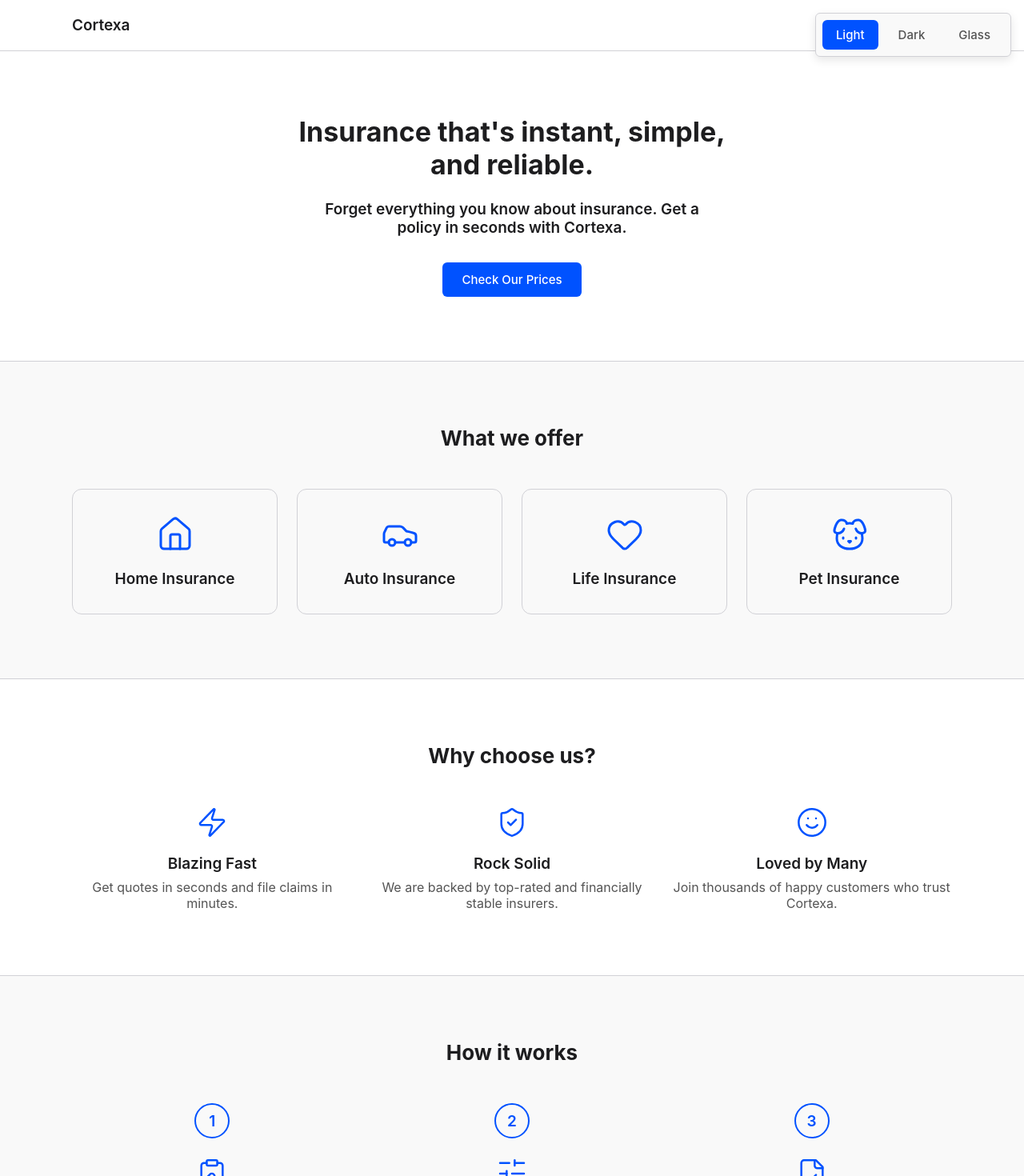
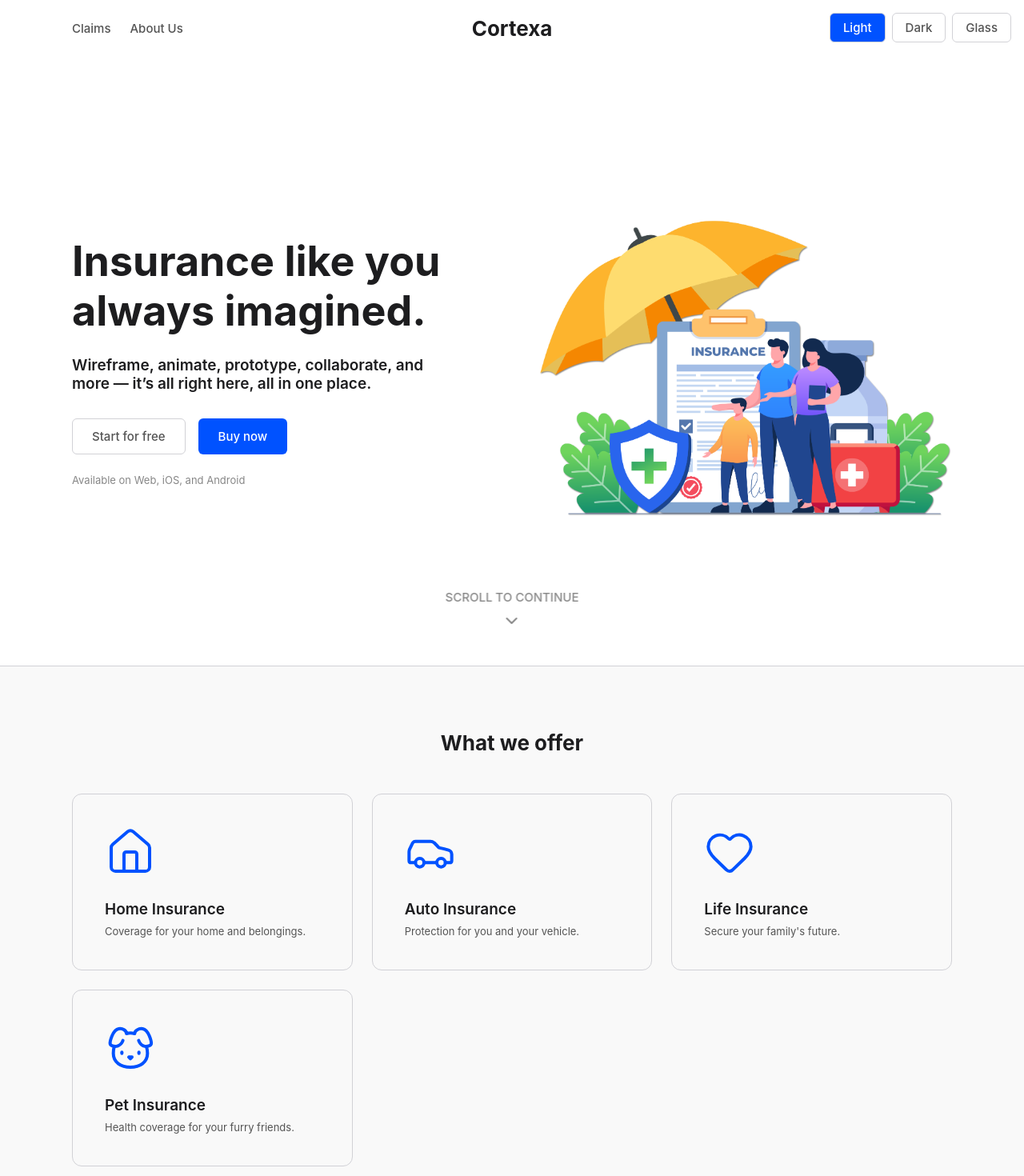
Before and after one commit to juanpatriciodoyle/cortexa-insurance, a React (Create React App) app: page / in a window 1280 px wide. Shown: the top 1470 px of the page at 80% size. Built offline with nearby package versions, Linux system fonts and the light colour scheme.

Commit message:
update a refined hero section

```diff
--- a/package.json
+++ b/package.json
@@ -1,4 +1,5 @@
 {
+  "homepage": "https://juanpatriciodoyle.github.io/cortexa-insurance",
   "name": "cortexa-insurance",
   "version": "0.1.0",
   "private": true,
@@ -44,5 +45,8 @@
       "last 1 firefox version",
       "last 1 safari version"
     ]
+  },
+  "devDependencies": {
+    "gh-pages": "^6.3.0"
   }
 }
--- a/src/components/ThemeSelector.tsx
+++ b/src/components/ThemeSelector.tsx
@@ -2,23 +2,18 @@ import React from 'react';
 import styled from 'styled-components';
 
 const SelectorWrapper = styled.div`
-  position: fixed;
-  top: 1rem;
-  right: 1rem;
-  z-index: 1000;
-  background: ${({ theme }) => theme.colors.subtleBackground};
-  padding: 0.5rem;
-  border-radius: ${({ theme }) => theme.sizing.borderRadius.buttons};
-  border: 1px solid ${({ theme }) => theme.colors.borders};
+    position: absolute;
+    right: 0;
+    z-index: 99;
     display: flex;
+    justify-content: flex-end;
+    padding: 1rem;
     gap: 0.5rem;
-  box-shadow: 0 4px 12px rgba(0, 0, 0, 0.1);
-  transition: background-color 0.3s ease, border-color 0.3s ease;
 `;
 
 const ThemeButton = styled.button<{ $isActive: boolean }>`
     padding: 0.5rem 1rem;
-  border: 1px solid transparent;
+    border: 1px solid ${({ theme }) => theme.colors.borders};
     background-color: ${({ $isActive, theme }) => ($isActive ? theme.colors.primary : 'transparent')};
     color: ${({ $isActive, theme }) => ($isActive ? '#FFFFFF' : theme.colors.textBody)};
     cursor: pointer;
@@ -29,7 +24,7 @@ const ThemeButton = styled.button<{ $isActive: boolean }>`
     transition: background-color 0.2s ease, color 0.2s ease;
 
     &:hover {
-    background-color: ${({ $isActive, theme }) => ($isActive ? theme.colors.primary : theme.colors.borders)};
+        border-color: ${({ theme }) => theme.colors.primary};
     }
 `;
 
@@ -46,7 +41,7 @@ const themeOptions: { key: ThemeKey; name: string }[] = [
     { key: 'glass', name: 'Glass' },
 ];
 
-const ThemeSelector: React.FC<ThemeSelectorProps> = ({ setTheme, currentThemeKey }) => {
+function ThemeSelector({ setTheme, currentThemeKey }: ThemeSelectorProps) {
     return (
         <SelectorWrapper>
             {themeOptions.map((option) => (
@@ -60,6 +55,6 @@ const ThemeSelector: React.FC<ThemeSelectorProps> = ({ setTheme, currentThemeKey
             ))}
         </SelectorWrapper>
     );
-};
+}
 
 export default ThemeSelector;
--- a/src/components/layout/Header.tsx
+++ b/src/components/layout/Header.tsx
@@ -3,26 +3,38 @@ import styled from 'styled-components';
 import { Link } from 'react-router-dom';
 import { Container } from '../ui/Container';
 import Text from '../../styles/Text';
+import useScrollPosition from '../../hooks/useScrollPosition';
 
-const HeaderWrapper = styled.header`
+const HeaderWrapper = styled.header<{ $isScrolled: boolean }>`
     padding: 20px 0;
-    background-color: ${({ theme }) => theme.colors.background};
-    border-bottom: 1px solid ${({ theme }) => theme.colors.borders};
+    background-color: ${({ theme, $isScrolled }) => ($isScrolled ? theme.colors.background : 'transparent')};
+    border-bottom: 1px solid ${({ theme, $isScrolled }) => ($isScrolled ? theme.colors.borders : 'transparent')};
     position: sticky;
     top: 0;
     z-index: 10;
-    transition: background-color 0.3s ease, border-color 0.3s ease;
+    transition: background-color 0.3s ease, border-color 0.3s ease, box-shadow 0.3s ease;
+    box-shadow: ${({ $isScrolled }) => ($isScrolled ? '0 2px 10px rgba(0, 0, 0, 0.05)' : 'none')};
 `;
 
 const Nav = styled.nav`
-    display: flex;
-    justify-content: space-between;
+    display: grid;
+    grid-template-columns: 1fr auto 1fr;
     align-items: center;
 `;
 
 const NavLinks = styled.div`
     display: flex;
     gap: 24px;
+`;
+
+const CenteredLogo = styled(Link)`
+    text-decoration: none;
+    color: ${({ theme }) => theme.colors.textHeadings};
+    justify-self: center;
+`;
+
+const RightAlign = styled.div`
+    justify-self: end;
 `;
 
 const StyledLink = styled(Link)`
@@ -36,13 +48,12 @@ const StyledLink = styled(Link)`
 `;
 
 function Header() {
+    const isScrolled = useScrollPosition(50);
+
     return (
-        <HeaderWrapper>
+        <HeaderWrapper $isScrolled={isScrolled}>
             <Container>
                 <Nav>
-                    <StyledLink to="/">
-                        <Text $variant="h3">Cortexa</Text>
-                    </StyledLink>
                     <NavLinks>
                         <StyledLink to="/claims">
                             <Text $variant="button">Claims</Text>
@@ -51,6 +62,10 @@ function Header() {
                             <Text $variant="button">About Us</Text>
                         </StyledLink>
                     </NavLinks>
+                    <CenteredLogo to="/">
+                        <Text $variant="h2">Cortexa</Text>
+                    </CenteredLogo>
+                    <RightAlign />
                 </Nav>
             </Container>
         </HeaderWrapper>
--- a/src/components/ui/Button.tsx
+++ b/src/components/ui/Button.tsx
@@ -1,29 +1,45 @@
 import React from 'react';
-import styled from 'styled-components';
+import styled, { css } from 'styled-components';
 import Text from '../../styles/Text';
 
-const ButtonWrapper = styled.button`
-    background-color: ${({ theme }) => theme.colors.primary};
+const ButtonWrapper = styled.button<{ $variant: 'primary' | 'secondary' }>`
+  border-radius: ${({ theme }) => theme.sizing.borderRadius.buttons};
+  padding: 12px 24px;
+  cursor: pointer;
+  transition: all 0.2s ease;
+
+  ${({ $variant, theme }) => $variant === 'primary' && css`
+    background-color: ${theme.colors.primary};
     color: #FFFFFF;
-    border: none;
-    border-radius: ${({ theme }) => theme.sizing.borderRadius.buttons};
-    padding: 12px 24px;
-    cursor: pointer;
-    transition: transform 0.2s ease, box-shadow 0.2s ease;
+    border: 1px solid transparent;
 
     &:hover {
-        transform: translateY(-2px);
-        box-shadow: 0 4px 12px rgba(0, 82, 255, 0.2);
+      transform: translateY(-2px);
+      box-shadow: 0 4px 12px rgba(0, 82, 255, 0.2);
     }
+  `}
+
+  ${({ $variant, theme }) => $variant === 'secondary' && css`
+    background-color: transparent;
+    color: ${theme.colors.textBody};
+    border: 1px solid ${theme.colors.borders};
+
+    &:hover {
+      transform: translateY(-2px);
+      background-color: ${theme.colors.subtleBackground};
+      border-color: ${theme.colors.textBody};
+    }
+  `}
 `;
 
 interface ButtonProps extends React.ButtonHTMLAttributes<HTMLButtonElement> {
     children: React.ReactNode;
+    $variant?: 'primary' | 'secondary';
 }
 
-function Button({ children, ...props }: ButtonProps) {
+function Button({ children, $variant = 'primary', ...props }: ButtonProps) {
     return (
-        <ButtonWrapper {...props}>
+        <ButtonWrapper $variant={$variant} {...props}>
             <Text $variant="button">{children}</Text>
         </ButtonWrapper>
     );
--- a/src/components/ui/Card.tsx
+++ b/src/components/ui/Card.tsx
@@ -6,30 +6,35 @@ const CardWrapper = styled.div`
     background-color: ${({ theme }) => theme.colors.subtleBackground};
     border-radius: ${({ theme }) => theme.sizing.borderRadius.cards};
     border: 1px solid ${({ theme }) => theme.colors.borders};
-  padding: 32px;
-  text-align: center;
-  transition: transform 0.3s ease, box-shadow 0.3s ease;
+    padding: 40px;
+    text-align: left;
+    transition: transform 0.3s ease, box-shadow 0.3s ease, border-color 0.3s ease;
 
     &:hover {
         transform: translateY(-5px);
-    box-shadow: 0 8px 24px rgba(0, 0, 0, 0.08);
+        box-shadow: 0 12px 28px rgba(0, 0, 0, 0.08);
+        border-color: ${({ theme }) => theme.colors.primary};
     }
 `;
 
-const CardTitle = styled(Text)`
-  margin-top: 16px;
+const IconWrapper = styled.div`
+    margin-bottom: 24px;
 `;
 
 interface CardProps {
     icon?: React.ReactNode;
     title: string;
+    description: string;
 }
 
-function Card({ icon, title }: CardProps) {
+function Card({ icon, title, description }: CardProps) {
     return (
         <CardWrapper>
+            <IconWrapper>
                 {icon}
-            <CardTitle as="h3" $variant="h3">{title}</CardTitle>
+            </IconWrapper>
+            <Text as="h3" $variant="h3">{title}</Text>
+            <Text $variant="subtext" style={{ marginTop: '8px' }}>{description}</Text>
         </CardWrapper>
     );
 }
--- /dev/null
+++ b/src/custom.d.ts
@@ -0,0 +1,4 @@
+declare module '*.mp4' {
+    const src: string;
+    export default src;
+}
--- /dev/null
+++ b/src/hooks/useScrollPosition.ts
@@ -0,0 +1,22 @@
+import { useState, useEffect } from 'react';
+
+const useScrollPosition = (threshold = 10) => {
+    const [isScrolled, setIsScrolled] = useState(false);
+
+    useEffect(() => {
+        const handleScroll = () => {
+            if (window.scrollY > threshold) {
+                setIsScrolled(true);
+            } else {
+                setIsScrolled(false);
+            }
+        };
+
+        window.addEventListener('scroll', handleScroll);
+        return () => window.removeEventListener('scroll', handleScroll);
+    }, [threshold]);
+
+    return isScrolled;
+};
+
+export default useScrollPosition;
--- a/src/pages/HomePage.tsx
+++ b/src/pages/HomePage.tsx
@@ -1,42 +1,29 @@
 import React from 'react';
-import styled from 'styled-components';
+import styled, { keyframes, useTheme } from 'styled-components';
 import { Container } from '../components/ui/Container';
 import Text from '../styles/Text';
 import Button from '../components/ui/Button';
 import Card from '../components/ui/Card';
-import { Home, Car, Heart, Dog, Zap, ShieldCheck, Smile, ClipboardPen, SlidersHorizontal, FileCheck } from 'lucide-react';
+import { Home, Car, Heart, Dog, Zap, ShieldCheck, Smile, ClipboardPen, SlidersHorizontal, FileCheck, ChevronDown } from 'lucide-react';
+import { CortexaTheme } from '../styles/theme';
+import heroGraphic from '../assets/hero-graphic.png';
 
-const HeroSection = styled.section`
+const Section = styled.section`
     padding: 80px 0;
-    text-align: center;
-`;
 
-const HeroTitle = styled(Text)`
-    max-width: 600px;
-    margin-left: auto;
-    margin-right: auto;
-`;
-
-const HeroSubtitle = styled(Text)`
-    max-width: 500px;
-    margin: 24px auto 32px;
-`;
-
-const ProductsSection = styled.section`
-    padding: 80px 0;
+    &:nth-child(even) {
         background-color: ${({ theme }) => theme.colors.subtleBackground};
         border-top: 1px solid ${({ theme }) => theme.colors.borders};
         border-bottom: 1px solid ${({ theme }) => theme.colors.borders};
+    }
 `;
 
-const FeaturesSection = styled.section`
-    padding: 80px 0;
-`;
-
-const HowItWorksSection = styled.section`
-    padding: 80px 0;
-    background-color: ${({ theme }) => theme.colors.subtleBackground};
-    border-top: 1px solid ${({ theme }) => theme.colors.borders};
+const HeroSection = styled(Section)`
+    padding: 100px 0;
+    min-height: calc(90vh - 160px);
+    display: flex;
+    align-items: center;
+    position: relative;
 `;
 
 const SectionTitle = styled(Text)`
@@ -44,25 +31,112 @@ const SectionTitle = styled(Text)`
     margin-bottom: 48px;
 `;
 
+const TwoColumnLayout = styled.div`
+    display: grid;
+    grid-template-columns: 1fr 1fr;
+    gap: 64px;
+    align-items: center;
+
+    @media (max-width: 768px) {
+        grid-template-columns: 1fr;
+        text-align: center;
+        gap: 48px;
+    }
+`;
+
+const HeroContent = styled.div`
+    display: flex;
+    flex-direction: column;
+    justify-content: center;
+
+    @media (max-width: 768px) {
+        align-items: center;
+        order: 2;
+    }
+`;
+
+const HeroVisual = styled.div`
+    display: flex;
+    align-items: center;
+    justify-content: center;
+`;
+
+const HeroImage = styled.img`
+    width: 100%;
+    height: auto;
+    max-width: 550px;
+`;
+
+const ButtonGroup = styled.div`
+    display: flex;
+    gap: 16px;
+    margin-top: 32px;
+`;
+
+const AvailabilityText = styled(Text)`
+    margin-top: 24px;
+    opacity: 0.7;
+`;
+
+const bounce = keyframes`
+    0%, 20%, 50%, 80%, 100% {
+        transform: translateY(0);
+    }
+    40% {
+        transform: translateY(-10px);
+    }
+    60% {
+        transform: translateY(-5px);
+    }
+`;
+
+const ScrollToContinue = styled.div`
+    position: absolute;
+    bottom: 40px;
+    left: 50%;
+    transform: translateX(-50%);
+    display: flex;
+    flex-direction: column;
+    align-items: center;
+    gap: 8px;
+    opacity: 0.7;
+    color: ${({ theme }) => theme.colors.textBody};
+`;
+
+const BounceAnimation = styled.div`
+    animation: ${bounce} 2s infinite;
+`
+
 const Grid = styled.div`
     display: grid;
-    grid-template-columns: repeat(auto-fit, minmax(250px, 1fr));
+    grid-template-columns: repeat(auto-fit, minmax(280px, 1fr));
     gap: 24px;
 `;
 
-const FeatureItem = styled.div`
+const FeatureRow = styled.div`
+    display: grid;
+    grid-template-columns: 40px 1fr;
+    gap: 24px;
+    align-items: flex-start;
+
+    & + & {
+        margin-top: 40px;
+    }
+
+    @media (max-width: 768px) {
+        grid-template-columns: 1fr;
         text-align: center;
+        gap: 16px;
+        justify-items: center;
+    }
 `;
 
-const FeatureIcon = styled.div`
-    margin-bottom: 16px;
-`;
+const FeatureContent = styled.div`
+    text-align: left;
 
-const StepItem = styled.div`
-    display: flex;
-    flex-direction: column;
-    align-items: center;
+    @media (max-width: 768px) {
         text-align: center;
+    }
 `;
 
 const StepNumber = styled.div`
@@ -75,7 +149,7 @@ const StepNumber = styled.div`
   display: flex;
   align-items: center;
   justify-content: center;
-    margin-bottom: 24px;
+  flex-shrink: 0;
 
   > ${Text} {
     color: ${({ theme }) => theme.colors.primary};
@@ -83,14 +157,16 @@ const StepNumber = styled.div`
 `;
 
 function HomePage() {
+    const theme = useTheme() as CortexaTheme;
+
     const productIconProps = {
-        color: '#0052FF',
-        size: 48,
+        color: theme.colors.primary,
+        size: 64,
         strokeWidth: 1.5
     };
 
     const featureIconProps = {
-        color: '#0052FF',
+        color: theme.colors.primary,
         size: 40,
         strokeWidth: 1.5
     };
@@ -99,76 +175,100 @@ function HomePage() {
         <>
             <HeroSection>
                 <Container>
-                    <HeroTitle as="h1" $variant="h1">
-                        Insurance that's instant, simple, and reliable.
-                    </HeroTitle>
-                    <HeroSubtitle $variant="h3" as="p">
-                        Forget everything you know about insurance. Get a policy in seconds with Cortexa.
-                    </HeroSubtitle>
-                    <Button>Check Our Prices</Button>
+                    <TwoColumnLayout>
+                        <HeroContent>
+                            <Text as="h1" $variant="h1" style={{ fontSize: '52px', lineHeight: 1.2 }}>
+                                Insurance like you always imagined.
+                            </Text>
+                            <Text $variant="h3" as="p" style={{ margin: '24px 0 0', maxWidth: '450px' }}>
+                                Wireframe, animate, prototype, collaborate, and more — it’s all right here, all in one place.
+                            </Text>
+                            <ButtonGroup>
+                                <Button $variant="secondary">Start for free</Button>
+                                <Button $variant="primary">Buy now</Button>
+                            </ButtonGroup>
+                            <AvailabilityText $variant="subtext">
+                                Available on Web, iOS, and Android
+                            </AvailabilityText>
+                        </HeroContent>
+                        <HeroVisual>
+                            <HeroImage src={heroGraphic} alt="Cortexa Insurance Abstract Graphic" />
+                        </HeroVisual>
+                    </TwoColumnLayout>
                 </Container>
+                <ScrollToContinue>
+                    <Text $variant="button">SCROLL TO CONTINUE</Text>
+                    <BounceAnimation>
+                        <ChevronDown size={24} />
+                    </BounceAnimation>
+                </ScrollToContinue>
             </HeroSection>
 
-            <ProductsSection>
+            <Section>
                 <Container>
                     <SectionTitle as="h2" $variant="h2">What we offer</SectionTitle>
                     <Grid>
-                        <Card icon={<Home {...productIconProps} />} title="Home Insurance" />
-                        <Card icon={<Car {...productIconProps} />} title="Auto Insurance" />
-                        <Card icon={<Heart {...productIconProps} />} title="Life Insurance" />
-                        <Card icon={<Dog {...productIconProps} />} title="Pet Insurance" />
+                        <Card icon={<Home {...productIconProps} />} title="Home Insurance" description="Coverage for your home and belongings." />
+                        <Card icon={<Car {...productIconProps} />} title="Auto Insurance" description="Protection for you and your vehicle." />
+                        <Card icon={<Heart {...productIconProps} />} title="Life Insurance" description="Secure your family's future." />
+                        <Card icon={<Dog {...productIconProps} />} title="Pet Insurance" description="Health coverage for your furry friends." />
                     </Grid>
                 </Container>
-            </ProductsSection>
+            </Section>
 
-            <FeaturesSection>
+            <Section>
                 <Container>
                     <SectionTitle as="h2" $variant="h2">Why choose us?</SectionTitle>
-                    <Grid>
-                        <FeatureItem>
-                            <FeatureIcon><Zap {...featureIconProps} /></FeatureIcon>
+                    <FeatureRow>
+                        <Zap {...featureIconProps} />
+                        <FeatureContent>
                             <Text as="h3" $variant="h3">Blazing Fast</Text>
-                            <Text $variant="body" style={{ marginTop: '8px' }}>Get quotes in seconds and file claims in minutes.</Text>
-                        </FeatureItem>
-                        <FeatureItem>
-                            <FeatureIcon><ShieldCheck {...featureIconProps} /></FeatureIcon>
+                            <Text $variant="body">Get quotes in seconds and file claims in minutes.</Text>
+                        </FeatureContent>
+                    </FeatureRow>
+                    <FeatureRow>
+                        <ShieldCheck {...featureIconProps} />
+                        <FeatureContent>
                             <Text as="h3" $variant="h3">Rock Solid</Text>
-                            <Text $variant="body" style={{ marginTop: '8px' }}>We are backed by top-rated and financially stable insurers.</Text>
-                        </FeatureItem>
-                        <FeatureItem>
-                            <FeatureIcon><Smile {...featureIconProps} /></FeatureIcon>
+                            <Text $variant="body">We are backed by top-rated and financially stable insurers.</Text>
+                        </FeatureContent>
+                    </FeatureRow>
+                    <FeatureRow>
+                        <Smile {...featureIconProps} />
+                        <FeatureContent>
                             <Text as="h3" $variant="h3">Loved by Many</Text>
-                            <Text $variant="body" style={{ marginTop: '8px' }}>Join thousands of happy customers who trust Cortexa.</Text>
-                        </FeatureItem>
-                    </Grid>
+                            <Text $variant="body">Join thousands of happy customers who trust Cortexa.</Text>
+                        </FeatureContent>
+                    </FeatureRow>
                 </Container>
-            </FeaturesSection>
+            </Section>
 
-            <HowItWorksSection>
+            <Section>
                 <Container>
                     <SectionTitle as="h2" $variant="h2">How it works</SectionTitle>
-                    <Grid>
-                        <StepItem>
+                    <FeatureRow>
                         <StepNumber><Text $variant="h3">1</Text></StepNumber>
-                            <FeatureIcon><ClipboardPen {...featureIconProps} /></FeatureIcon>
+                        <FeatureContent>
                             <Text as="h3" $variant="h3">Get a Quote</Text>
-                            <Text $variant="body" style={{ marginTop: '8px' }}>Answer a few simple questions to get a personalized quote.</Text>
-                        </StepItem>
-                        <StepItem>
+                            <Text $variant="body">Answer a few simple questions to get a personalized quote.</Text>
+                        </FeatureContent>
+                    </FeatureRow>
+                    <FeatureRow>
                         <StepNumber><Text $variant="h3">2</Text></StepNumber>
-                            <FeatureIcon><SlidersHorizontal {...featureIconProps} /></FeatureIcon>
+                        <FeatureContent>
                             <Text as="h3" $variant="h3">Customize</Text>
-                            <Text $variant="body" style={{ marginTop: '8px' }}>Adjust your coverage and payment options to fit your needs.</Text>
-                        </StepItem>
-                        <StepItem>
+                            <Text $variant="body">Adjust your coverage and payment options to fit your needs.</Text>
+                        </FeatureContent>
+                    </FeatureRow>
+                    <FeatureRow>
                         <StepNumber><Text $variant="h3">3</Text></StepNumber>
-                            <FeatureIcon><FileCheck {...featureIconProps} /></FeatureIcon>
+                        <FeatureContent>
                             <Text as="h3" $variant="h3">Get Insured</Text>
-                            <Text $variant="body" style={{ marginTop: '8px' }}>Finalize your policy and get covered in just a few clicks.</Text>
-                        </StepItem>
-                    </Grid>
+                            <Text $variant="body">Finalize your policy and get covered in just a few clicks.</Text>
+                        </FeatureContent>
+                    </FeatureRow>
                 </Container>
-            </HowItWorksSection>
+            </Section>
         </>
     );
 }
--- a/src/styles/theme.ts
+++ b/src/styles/theme.ts
@@ -29,6 +29,7 @@ export interface CortexaTheme {
     sizing: typeof baseTheme.sizing;
     colors: {
         primary: string;
+        primaryTint: string;
         accent: string;
         background: string;
         subtleBackground: string;
@@ -47,6 +48,7 @@ const light: CortexaTheme = {
     ...baseTheme,
     colors: {
         primary: '#0052FF',
+        primaryTint: '#E5F0FF',
         accent: '#0052FF',
         background: '#FFFFFF',
         subtleBackground: '#F9F9F9',
@@ -64,6 +66,7 @@ const dark: CortexaTheme = {
     ...baseTheme,
     colors: {
         primary: '#0052FF',
+        primaryTint: '#001a52',
         accent: '#409cff',
         background: '#1D1D1F',
         subtleBackground: '#2c2c2e',
```
Also changed, not shown: src/assets/hero-graphic.png (added), 1 other file (tests, documents, lock files or other folders). Lines whose indentation alone changed are shown as unchanged.
